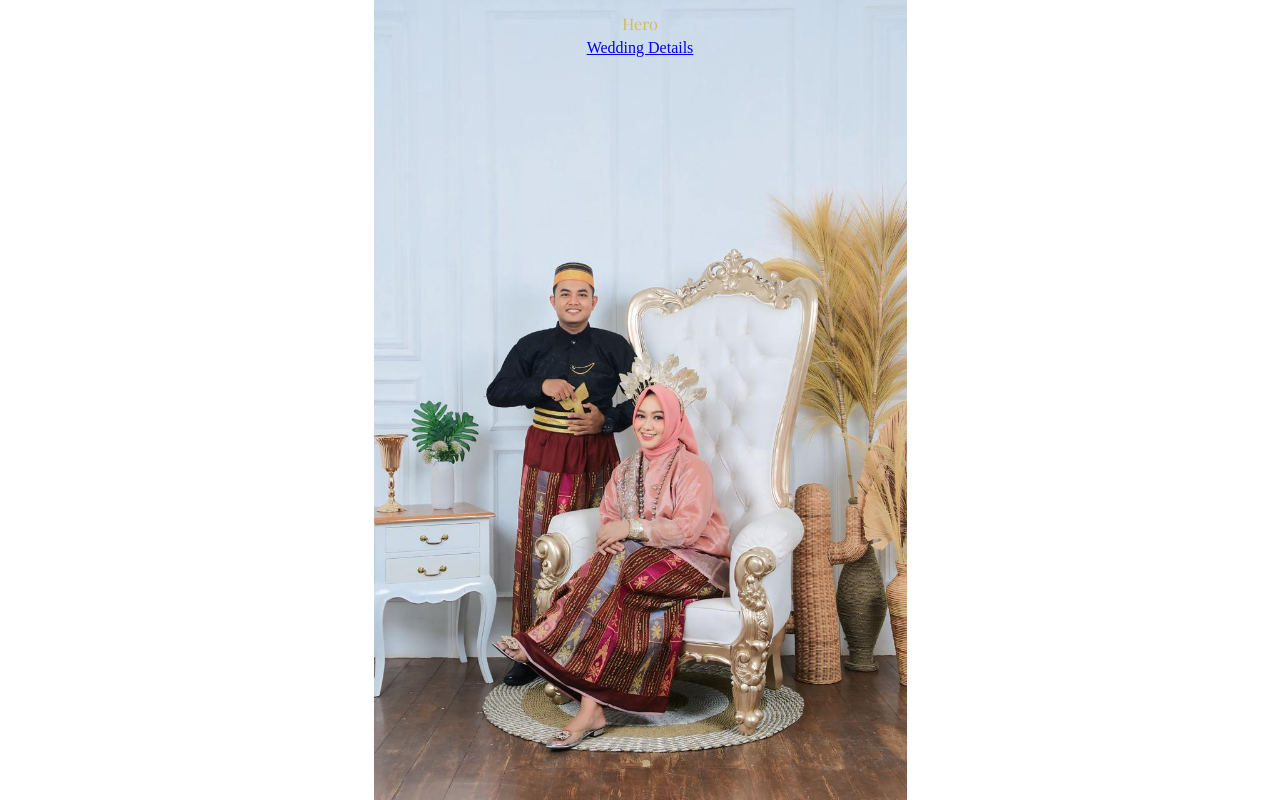
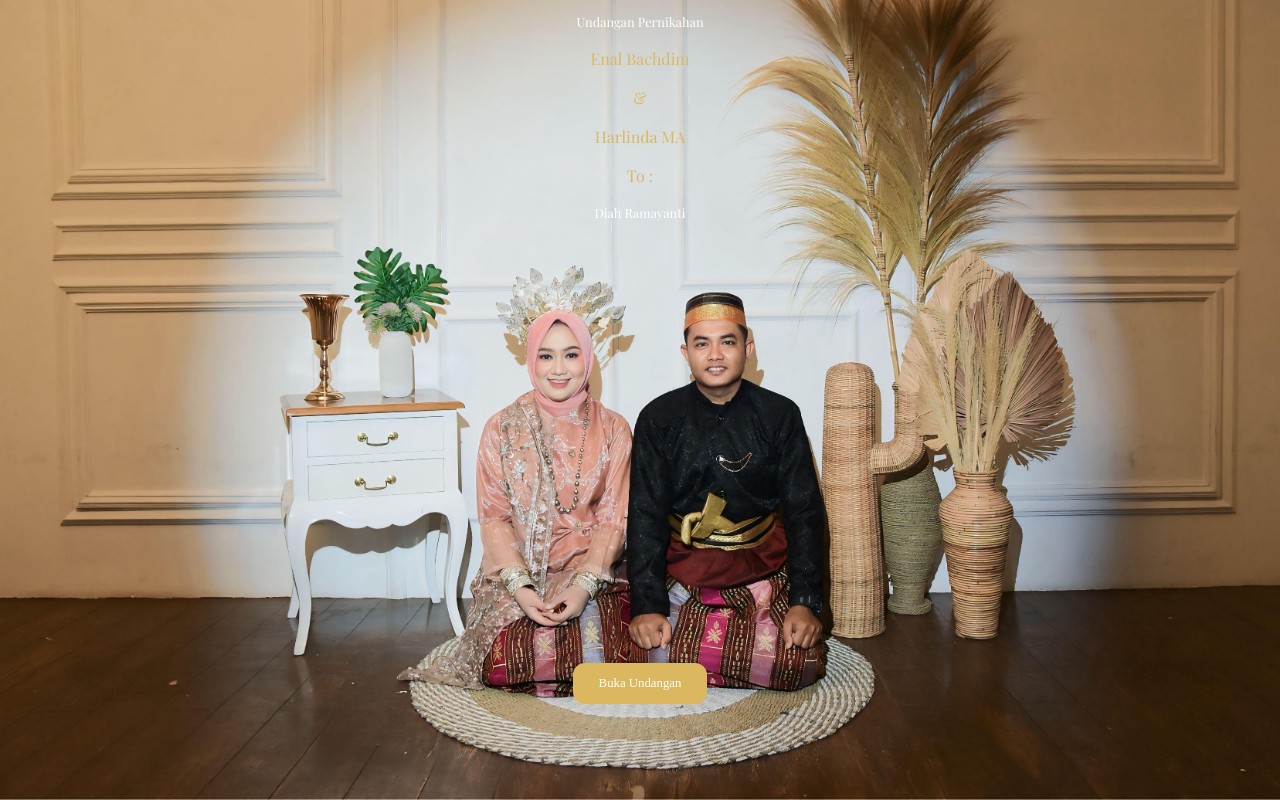
Before and after one commit to Areandra/Harlinda-Enal-Wedding, a React (Vite) app: page / in a window 1280 px wide. Built offline with nearby package versions, Linux system fonts and the light colour scheme; a web font is replaced by a local one.

Commit message:
Initial Commit

```diff
--- a/src/Wedding.css
+++ /dev/null
@@ -1,6 +0,0 @@
-section#Hero {
-    background-image: url(./assets/LandingPageBackground.jpg);
-    background-position: center;
-    background-size: contain;
-    background-repeat: no-repeat;
-}
--- a/src/Wedding.jsx
+++ b/src/Wedding.jsx
@@ -3,18 +3,13 @@ import PrayPage from './page/PrayPage.jsx'
 import NavBar from './components/NavBar.jsx'
 import GiftPage from './page/GiftPage.jsx'
 import RsvpPage from './page/RsvpPage.jsx'
-import './Wedding.css'
+import HeroPage from './page/HeroPage.jsx'
 import { BrowserRouter as Router, Routes, Route, Link } from "react-router-dom";
 
 function Hero() {
     return (
         <>
-            <section id="Hero">
-                <div>
-                    <h1>Hero</h1>
-                    <Link to="/opened">Wedding Details</Link>
-                </div>
-            </section>
+            <HeroPage />
         </>
     )
 }
--- /dev/null
+++ b/src/page/HeroPage.css
@@ -0,0 +1,67 @@
+section#Hero {
+    height: 100dvh;
+    background-image: url(../assets/LandingPageBackground.jpg);
+    background-position: top;
+    background-size: cover;
+    background-repeat: no-repeat;
+    display: flex;
+    justify-content: unset;
+    align-content: center;
+    flex-direction: column;
+}
+
+section#Hero div {
+    display: flex;
+    justify-content: unset;
+    align-content: center;
+    flex-direction: column;
+}
+
+#Button{
+    position: absolute;
+    border: none;
+    bottom: 12%;
+}
+
+.button {
+    background-color: #DBB75F;
+    border: none;
+    justify-self: flex-end;
+    color: white;
+    padding: 1em 2em;
+    display: inline-block;
+    text-align: center;
+    text-decoration: none;
+    font-size: 0.8em;
+    cursor: pointer;
+    border-radius: 12px;
+}
+
+.button:hover {
+    background-color: #f1f1f1;
+    color: #DBB75F;
+    animation: HoverBotton 0.5s 1;
+    animation-fill-mode: forwards;
+}
+
+@keyframes HoverBotton {
+    0% {
+        transform: scale(1);
+    }
+
+    100% {
+        transform: scale(1.1);
+    }
+
+}
+
+@media screen and (min-width: 550px) {
+    section#Hero {
+        background-image: url(../assets/LandingPageLandscape.jpg);
+        background-position: center bottom;
+        background-size: cover;
+        background-repeat: no-repeat;
+
+    }
+
+}
--- /dev/null
+++ b/src/page/HeroPage.jsx
@@ -0,0 +1,28 @@
+import './HeroPage.css'
+import { Link } from 'react-router-dom'
+
+function HeroPage() {
+    return (
+        <>
+            <section id="Hero">
+                <div id='Button'>
+                    <Link className='button' to="/opened">Buka Undangan</Link>
+                </div>
+                <div>
+                    <p>Undangan Pernikahan</p>
+                    <div id="Name">
+                        <h1>Enal Bachdim</h1>
+                        <h1>&</h1>
+                        <h1>Harlinda MA</h1>
+                    </div>
+                    <div id="Guest">
+                        <h1>To :</h1>
+                        <p>Diah Ramayanti</p>
+                    </div>
+                </div>
+            </section>
+        </>
+    )
+}
+
+export default HeroPage
```
Also changed, not shown: src/assets/LandingPageLandscape.jpg (added).
